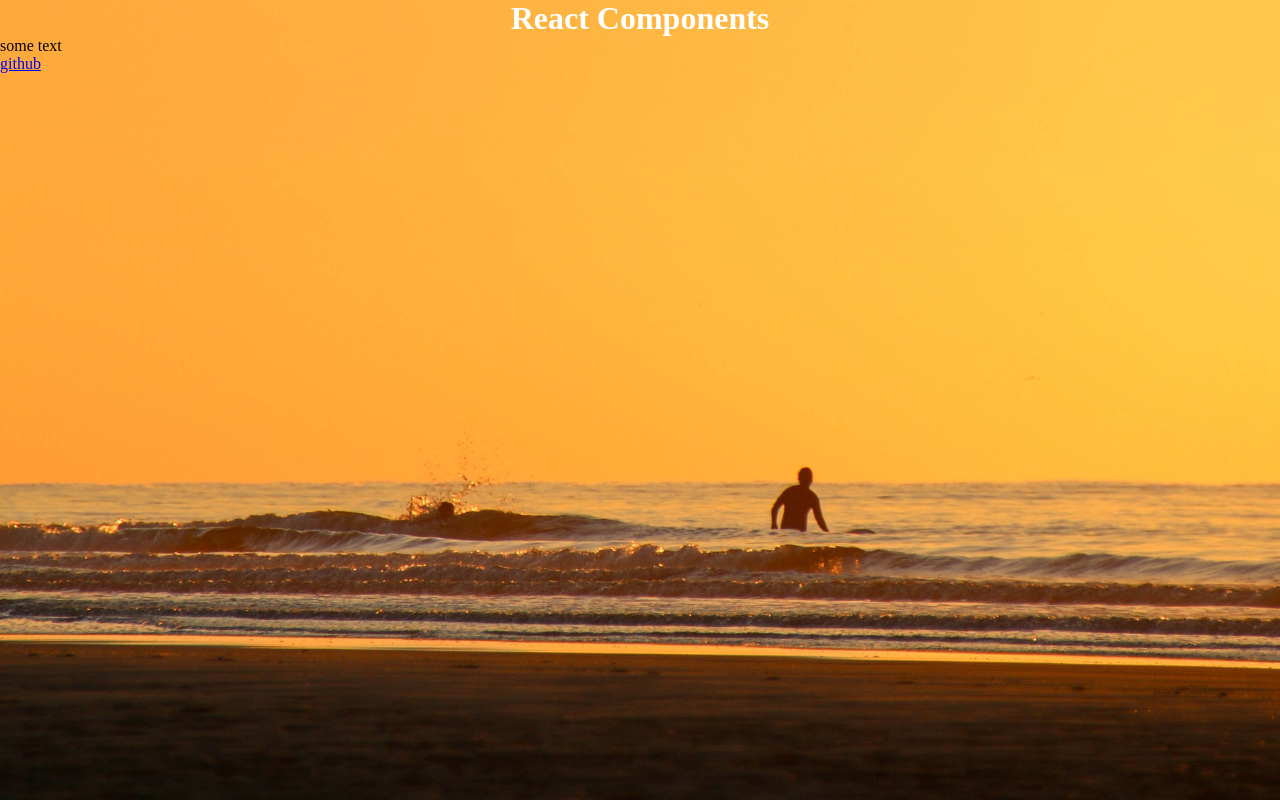
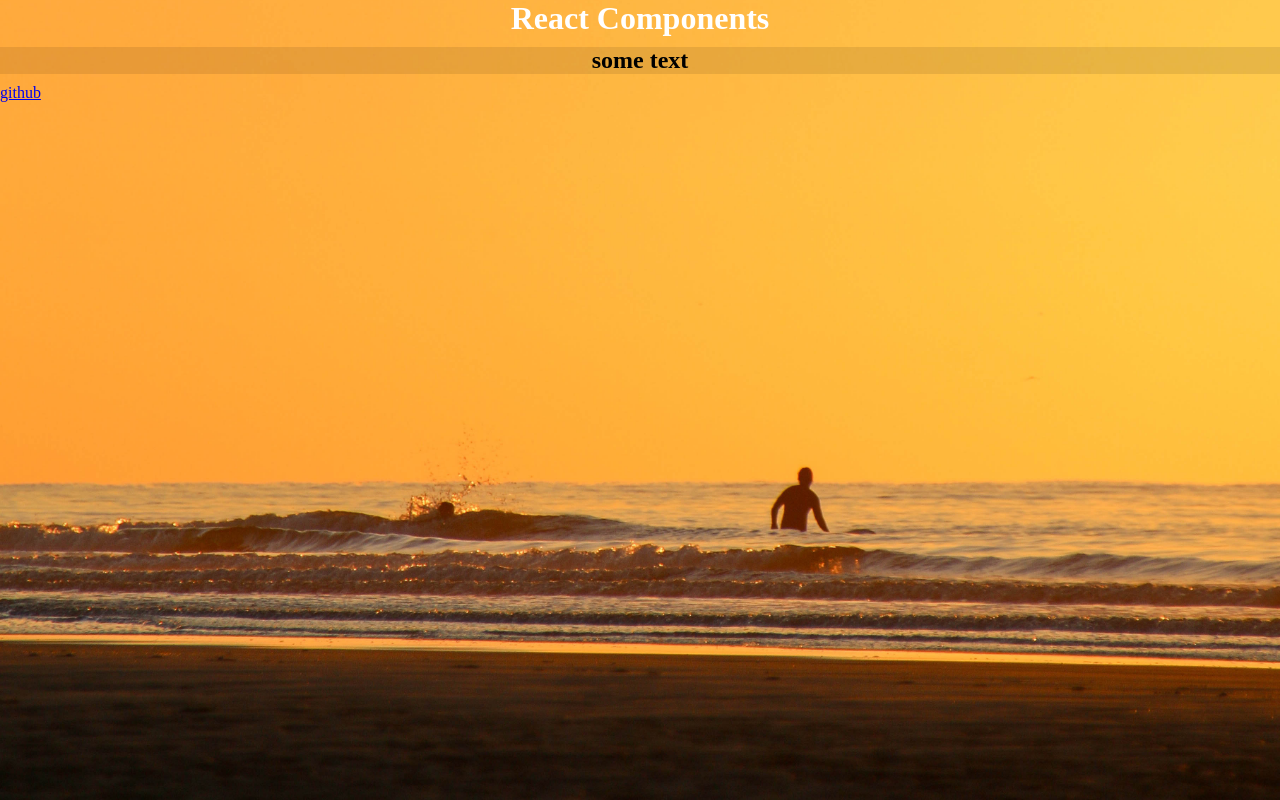
Before and after one commit to neiloxx/react, a React app in the folder react-components/: page / in a window 1280 px wide. Built offline with nearby package versions, Linux system fonts and the light colour scheme.

Commit message:
refactor: rename folder components to containers

```diff
--- a/react-components/src/components/Main/Main.tsx
+++ b/react-components/src/containers/Main/Main.tsx
@@ -5,7 +5,7 @@ import './style.scss';
 const Main: React.FC = () => {
   return (
     <main className="main">
-      <p>some text</p>
+      <h2 className="main__title">some text</h2>
     </main>
   );
 };
--- /dev/null
+++ b/react-components/src/containers/Main/style.scss
@@ -0,0 +1,9 @@
+.main {
+  max-width: 1600px;
+  margin: 10px auto;
+  display: flex;
+  justify-content: center;
+  align-items: center;
+  flex-direction: column;
+  background-color: rgba(0, 0, 0, 0.09);
+}
--- a/react-components/src/index.tsx
+++ b/react-components/src/index.tsx
@@ -1,7 +1,7 @@
 import React from 'react';
 import ReactDOM from 'react-dom';
 
-import App from './components/App';
+import App from './containers/App';
 import './style.scss';
 
 ReactDOM.render(<App />, document.getElementById('root'));
```
Also changed, not shown: react-components/src/components/Main/style.scss (deleted), react-components/src/containers/App.tsx (renamed from react-components/src/components/App.tsx), react-components/src/containers/Footer/Footer.tsx (renamed from react-components/src/components/Footer/Footer.tsx), react-components/src/containers/Footer/style.scss (renamed from react-components/src/components/Footer/style.scss), react-components/src/containers/Header/Header.tsx (renamed from react-components/src/components/Header/Header.tsx), react-components/src/containers/Header/style.scss (renamed from react-components/src/components/Header/style.scss).
